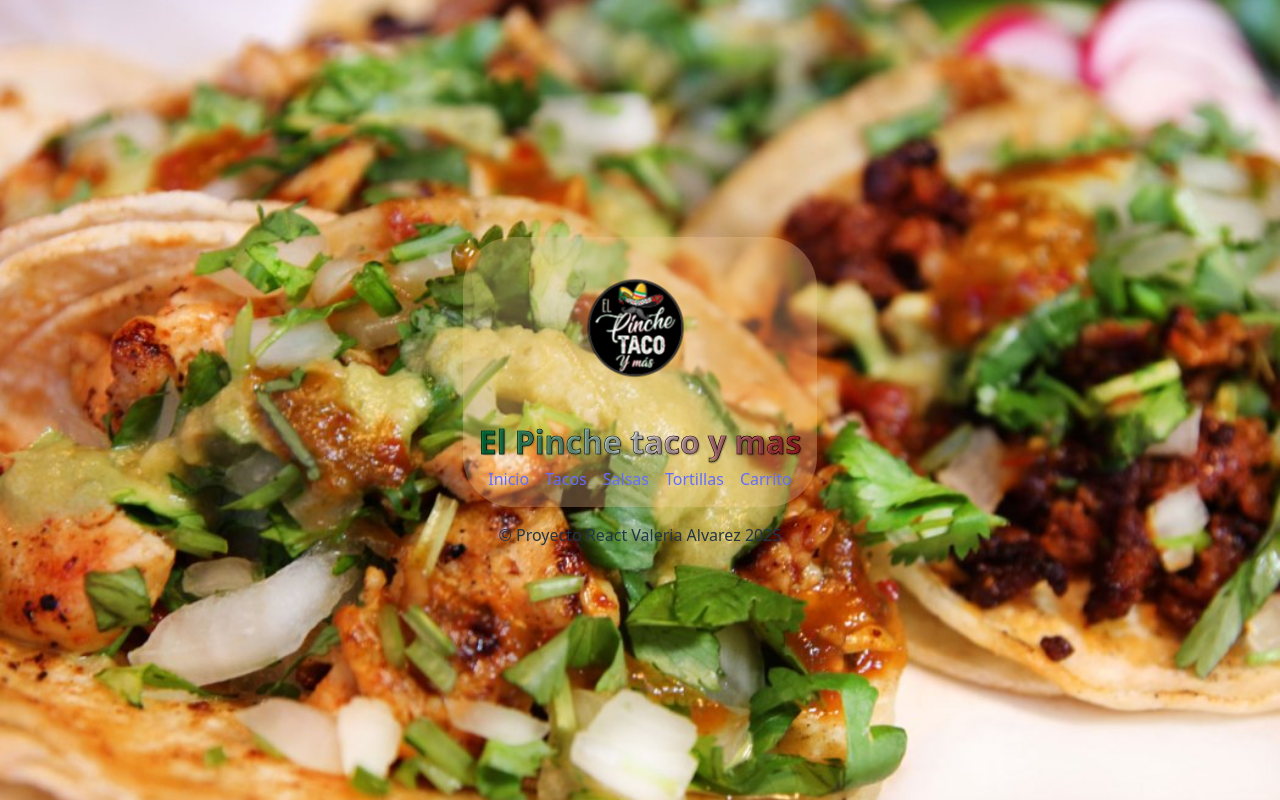
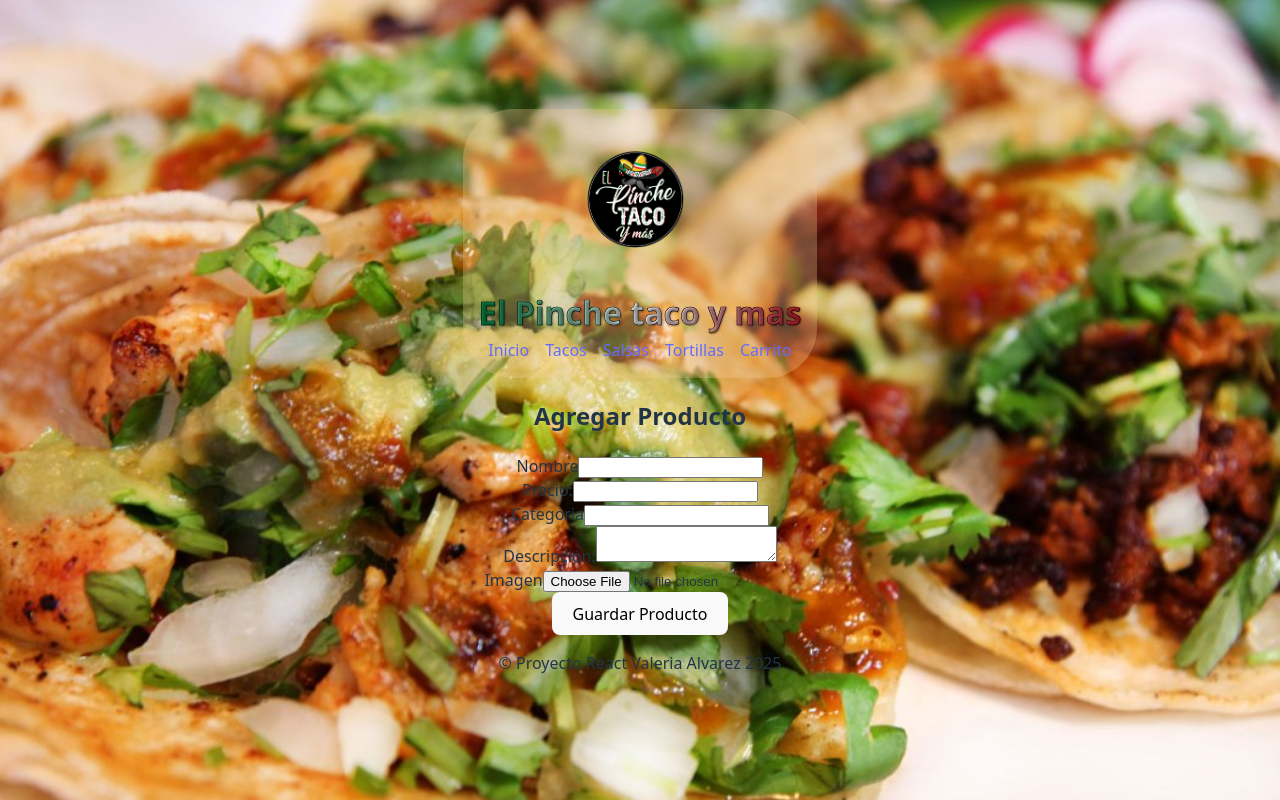
Before and after one commit to Lunnatika/El-Pinche-Taco-y-Mas, a React (Vite) app: page /admin in a window 1280 px wide. Built offline with nearby package versions, Linux system fonts and the light colour scheme.

Commit message:
creacion de formulario, aplicacion Apis

```diff
--- a/src/App.jsx
+++ b/src/App.jsx
@@ -6,6 +6,8 @@ import { ItemListContainer } from './componentes/ItemListContainer/ItemListConta
 import { ItemDetailContainer } from './componentes/ItemDetailContainer/ItemDetailContainer';
 import { CartProvider } from './context/CartContext/CartProvider';
 import { Cart } from './componentes/Cart/Cart';
+import { ProductFormContainer } from './componentes/adminComponents/ProductFormContainer/ProductFormContainer';
+
 
 
 function App() {
@@ -21,12 +23,19 @@ function App() {
           <Route path="/"
           element= {<ItemListContainer titulo={"Bienvenidos"}/>}
           />
+          <Route path="/category/:category"
+          element= {<ItemListContainer titulo={"Bienvenidos"}/>}
+          />
           {/* le paso el id por params */}
           <Route path="/detail/:id"
           element= {<ItemDetailContainer/>}
           />
           <Route path="/carrito"
           element= {<Cart/>}/>
+
+          <Route path="/admin"
+          element= {<ProductFormContainer/>}/>
+
         </Routes>
 
         <Footer />
--- a/src/Componentes/ItemListContainer/ItemListContainer.jsx
+++ b/src/Componentes/ItemListContainer/ItemListContainer.jsx
@@ -1,10 +1,11 @@
 import { useEffect, useState} from "react";
 import { ItemList } from "../ItemList/ItemList";
+import { useParams } from "react-router-dom";
 import "./ItemListContainer.css"
-
 
 export const ItemListContainer =({titulo}) => { //componente con logica , estados y llamadas a api o json local
     const[products, setProducts] = useState([]); //estado inicial vacio
+    const {category} = useParams();
 
 
     useEffect(() => {
@@ -16,12 +17,16 @@ export const ItemListContainer =({titulo}) => { //componente con logica , estado
                 return res.json();
             })
             .then((data) => {
+                if(category){
+                    setProducts(data.filter((prod) => prod.category === category));
+                } else {
                     setProducts(data);
+                }
             })
             .catch((err) => {
                 console.log(err);
             });
-    }, []); //el array vacio hace que se ejecute solo una vez al montar el componente
+    }, [category]); //el array vacio hace que se ejecute solo una vez al montar el componente.Agrego category para que se ejecute cada vez que cambie la categoria
 
     return(
         <section className="section-productos">
--- /dev/null
+++ b/src/Componentes/adminComponents/ProductFormContainer/ProductFormContainer.jsx
@@ -0,0 +1,74 @@
+import { useState } from "react";
+import { uploadToImgbb } from "../../../services/uploadImage";
+import { ProductFormUI } from "../ProductFormUI/ProductFormUI";
+import { createProduct } from "../../../services/products";
+import { validateProduct } from "../../../utils/validateProduct";
+
+import "./ProductFormContainer.css";
+
+export const ProductFormContainer = () => {
+    const [loading, setLoading] = useState();
+    const [errors, setErrors] = useState({});
+    const [file, setFile] = useState(null);
+    const [product, setProduct] = useState({
+        name: "",
+        price: "",
+        category: "",
+        description: "",
+
+    });
+
+    const handleChange = (e) => {
+        const { name, value } = e.target;
+        setProduct({...product, [name]: value });
+    };
+
+    const handleSubmit = async (e) => {
+        e.preventDefault();
+        setErrors({});
+        setLoading(true);
+
+        const newErrors = validateProduct({...product, file});
+        if (Object.keys(newErrors).length > 0) {
+            setErrors(newErrors);
+            setLoading(false);
+            return;
+        }
+
+        try {
+            const image = await uploadToImgbb (file);
+            const productData = {
+                ...product, price: Number(product.price), image
+            }
+
+            await createProduct(productData);
+            alert("Producto creado con éxito");
+            setProduct({
+                name: "",
+                price: "",
+                category: "",
+                description: "",
+            });
+            setFile(null);
+        } catch (error) {
+            setErrors({ general: error?.message });
+        } finally {
+            setLoading(false);
+        }
+    };
+
+    const handleFileChange = (file) => {
+    setFile(file);
+};
+
+    return (
+        <ProductFormUI
+            product={product}
+            errors={errors}
+            loading={loading}
+            onChange={handleChange}
+            onFileChange={handleFileChange}
+            onSubmit={handleSubmit}
+        />
+    );
+};
--- /dev/null
+++ b/src/Componentes/adminComponents/ProductFormUI/ProductFormUI.jsx
@@ -0,0 +1,73 @@
+export const ProductFormUI = ({
+    product,
+    errors,
+    loading,
+    onChange,
+    onFileChange,
+    onSubmit
+}) => {
+    return (
+        <section>
+            <form className= "product-form" onSubmit={onSubmit}>
+                <h2>Agregar Producto</h2>
+                <div>
+                    <label>Nombre</label>
+                    <input
+                     type="text"
+                     name="name"
+                     value={product.name}
+                     onChange={onChange}
+                     required
+                     />
+                     {errors.name && <p className="error">{errors.name} </p>}
+                     </div>
+            <div>
+                <label>Precio:</label>
+                <input
+                    type="number"
+                    name="price"
+                    value={product.price}
+                    onChange={onChange}
+                    required
+                />
+                {errors.price && <p className="error">{errors.price} </p>}
+            </div>
+            <div>
+                <label>Categoria</label>
+                <input
+                    type="text"
+                    name="category"
+                    value={product.category}
+                    onChange={onChange}
+                    required
+                />
+                {errors.category && <p className="error">{errors.category} </p>}
+            </div>
+            <div>
+                <label>Descripción:</label>
+                <textarea
+                    name="description"
+                    value={product.description}
+                    onChange={onChange}
+                    required
+                >
+                </textarea>
+                {errors.description && <p className="error">{errors.description} </p>}
+            </div>
+            <div>
+                <label>Imagen</label>
+                <input
+                type="file"
+                accept="image/*"
+                onChange={(e)=> onFileChange(e.target.files?.[0]??null)}
+                />
+                {errors.file && <p className="error">{errors.file} </p>}
+                </div>
+            <button className="" type="submit" disabled={loading}>
+                {loading ? "Guardando..." : "Guardar Producto"}
+            </button>
+        </form>
+
+    </section>
+    );
+};
--- /dev/null
+++ b/src/services/products.js
@@ -0,0 +1,16 @@
+const BASE_URL = "https://6900ea90ff8d792314bbffb4.mockapi.io/product";
+
+export const createProduct = async (product) => {
+    const res = await fetch(BASE_URL, {
+        method: "POST",
+        headers: {"Content-Type": "application/json"},
+        body: JSON.stringify(product),
+    });
+    if (!res.ok) {
+        throw new Error("Error al crear el producto");
+    }
+
+    const result = await res.json();
+    return result;
+
+}
--- /dev/null
+++ b/src/utils/validateProduct.jsx
@@ -0,0 +1,23 @@
+export const validateProduct = (product, fileRequired = true) => {
+    const errors = {};
+
+    if (!product.name.trim()) {
+        errors.name = "El nombre del producto es obligatorio.";
+    }
+    if (!product.price || product.price <= 0) {
+        errors.price = "El precio debe ser mayor a cero.";
+    }
+
+    if (!product.description.trim()) {
+        errors.description = "La descripción del producto es obligatoria.";
+    }
+    if (!product.category.trim()) {
+        errors.category = "La categoría del producto es obligatoria.";
+    }
+
+    if (fileRequired && !product.file) {
+        errors.imageFile = "La imagen del producto es obligatoria.";
+    }
+
+    return errors;
+};
```
Also changed, not shown: src/services/uploadImage.js (added, +92 -0 lines), src/Componentes/adminComponents/ProductFormContainer/ProductFormContainer.css (added). Lines whose indentation alone changed are shown as unchanged.
